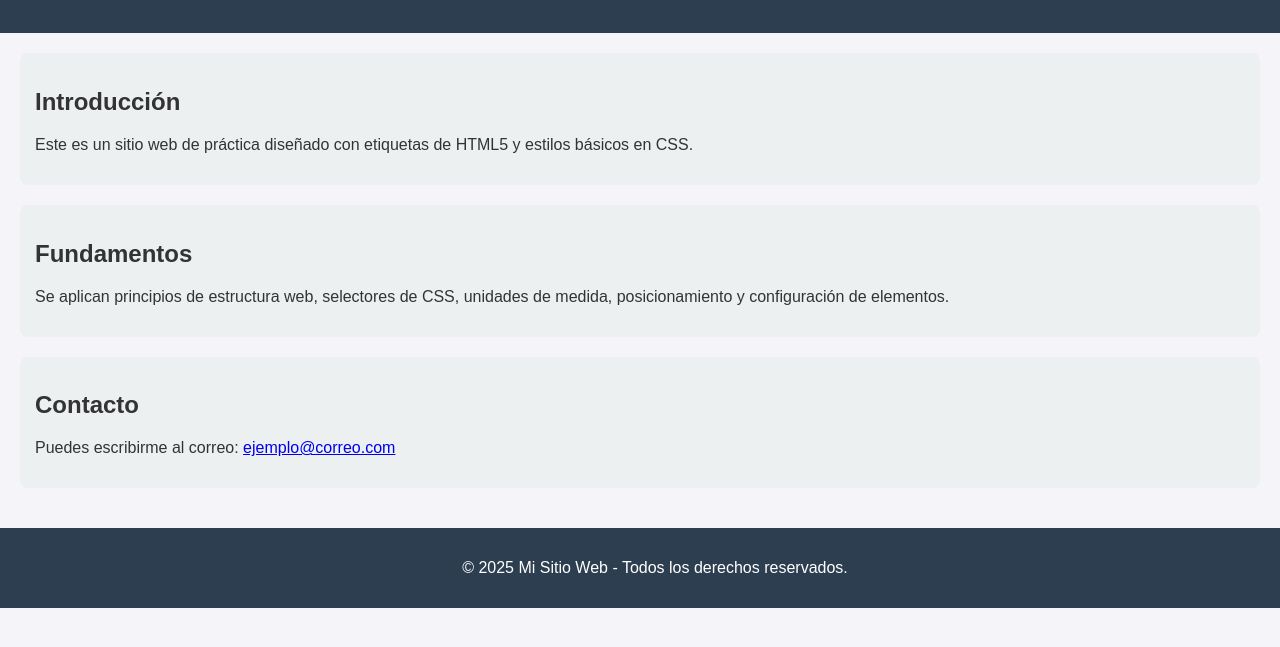
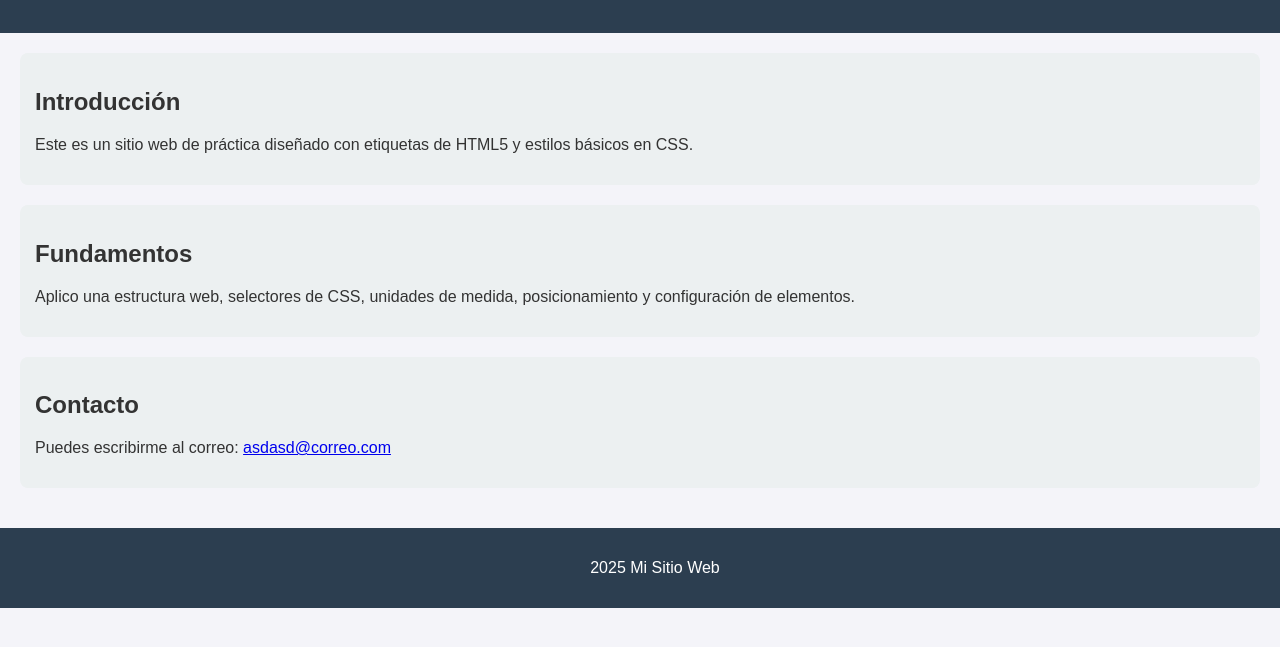
Before and after one commit to XxGh0uls/dise-o-y-maquetacion-web, a plain HTML site: page index.html in a window 1280 px wide. Shown: the part 121-768 px from the top of the page. Drawn offline with Linux system fonts and the light colour scheme.

Commit message:
Update index.html

```diff
--- a/index.html
+++ b/index.html
@@ -27,17 +27,17 @@
 
         <section class="contenido">
             <h2>Fundamentos</h2>
-            <p>Se aplican principios de estructura web, selectores de CSS, unidades de medida, posicionamiento y configuración de elementos.</p>
+            <p>Aplico una estructura web, selectores de CSS, unidades de medida, posicionamiento y configuración de elementos.</p>
         </section>
 
         <section class="contacto">
             <h2>Contacto</h2>
-            <p>Puedes escribirme al correo: <a href="mailto:ejemplo@correo.com">ejemplo@correo.com</a></p>
+            <p>Puedes escribirme al correo: <a href="mailto:asdasd@correo.com">asdasd@correo.com</a></p>
         </section>
     </main>
 
     <footer>
-        <p>&copy; 2025 Mi Sitio Web - Todos los derechos reservados.</p>
+        <p>2025 Mi Sitio Web</p>
     </footer>
 </body>
 </html>
```
